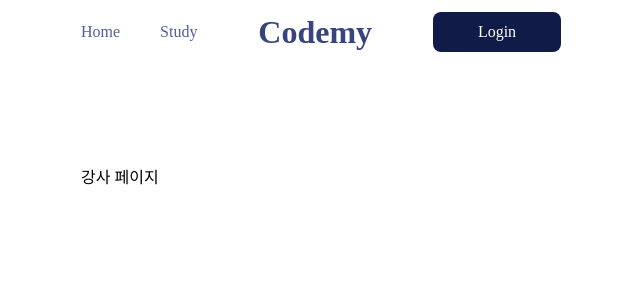
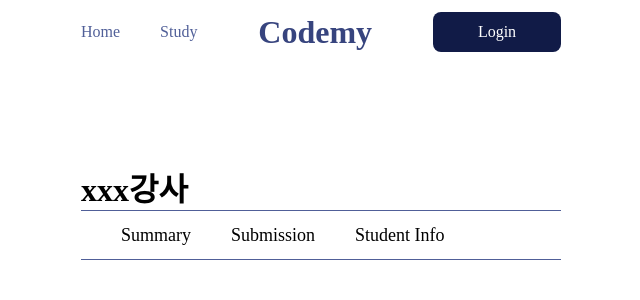
Before and after one commit to skkuse/2023spring_41class_team4, a Next.js app in the folder client/: page /study/instructor in a window 1280 px wide. Shown: the top 300 px of the page, without its empty margins (319-959 px from the left). Built offline with nearby package versions, Linux system fonts and the light colour scheme.

Commit message:
feat: add instructor page nav

```diff
--- /dev/null
+++ b/client/src/app/study/instructor/page.css
@@ -0,0 +1,15 @@
+.line {
+  width: 100%;
+  height: 0;
+  border-bottom: 1px solid #505f98;
+}
+
+.nav {
+  display: flex;
+  flex-direction: row;
+  align-items: center;
+  height: 3rem;
+  gap: 40px;
+  padding: 0 40px;
+  font-size: 18px;
+}
--- a/client/src/app/study/instructor/page.js
+++ b/client/src/app/study/instructor/page.js
@@ -1,7 +1,19 @@
+import Link from "next/link";
+import "./page.css";
+
 export default function Instructor() {
   return (
     <main>
-      <div className="content">강사 페이지</div>
+      <div className="content">
+        <h1>xxx강사</h1>
+        <div className="line"></div>
+        <nav className="nav">
+          <Link href="/study/instructor/summary">Summary</Link>
+          <Link href="/study/instructor/submission">Submission</Link>
+          <Link href="/study/instructor/student">Student Info</Link>
+        </nav>
+        <div className="line"></div>
+      </div>
     </main>
   );
 }
```
